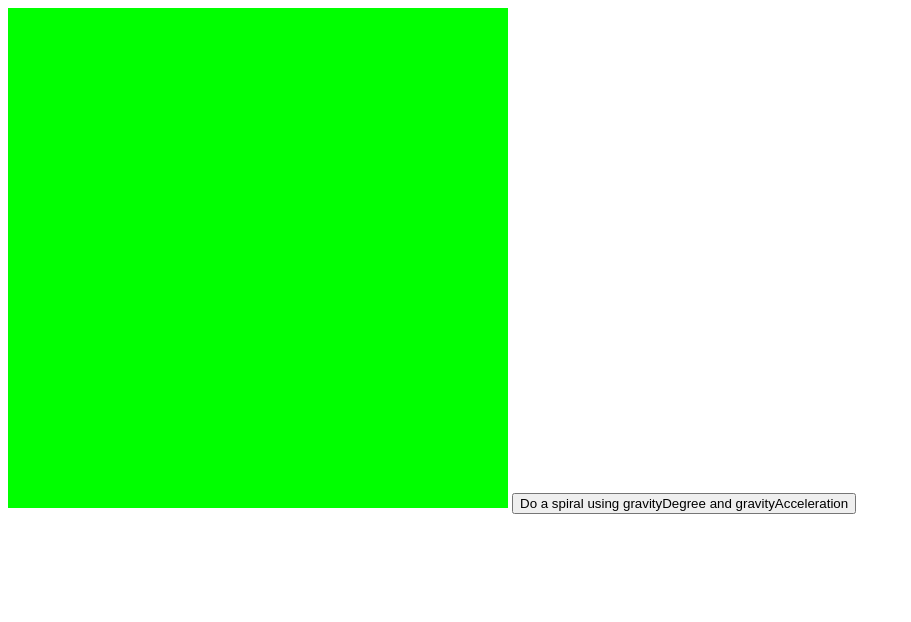
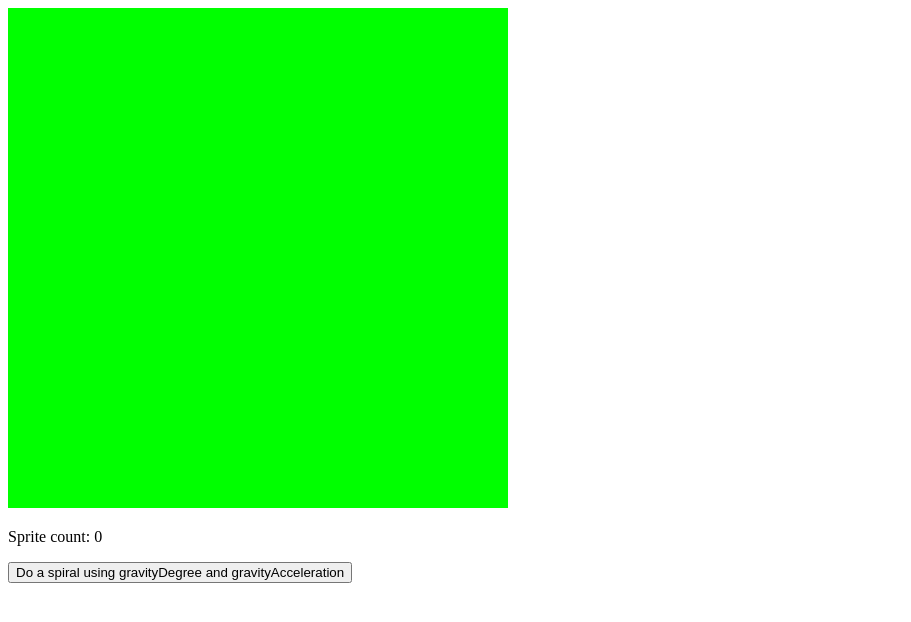
Before and after one commit to TheGLander/Zuckor, a plain HTML site: page example.html in a window 1280 px wide. Shown: the whole page, without its empty margins (0-911 px from the left). Drawn offline with Linux system fonts and the light colour scheme.

Commit message:
Better example show

```diff
--- a/example.html
+++ b/example.html
@@ -13,10 +13,9 @@
 
 <body>
     <canvas id="game2"></canvas>
-    <button onclick="
-        var sprite = new BCGE.Sprite([0, 0, 0], 'example-images/dummy.png');
-        sprite.x = 150
-        sprite.y = 150
+    <p id="counter">Sprite count: 0</p>
+    <p><button onclick="
+        var sprite = new BCGE.Sprite([150, 150, 0], 'example-images/dummy.png');
         var z = 0
         sprite.togglePhysics({gravityAcceleration:100000,gravityDegree:0})
         var RID = setInterval(()=>{
@@ -35,6 +34,10 @@
                 canvas: document.getElementById("game2"),
                 framerate: 60
             });
+            setInterval(() => {
+                document.getElementById("counter").innerText =
+                    `Sprite count: ${Object.keys(BCGE.sprites()).length}`
+            })
         </script>
 </body>
 
```
Lines whose indentation alone changed are shown as unchanged.
